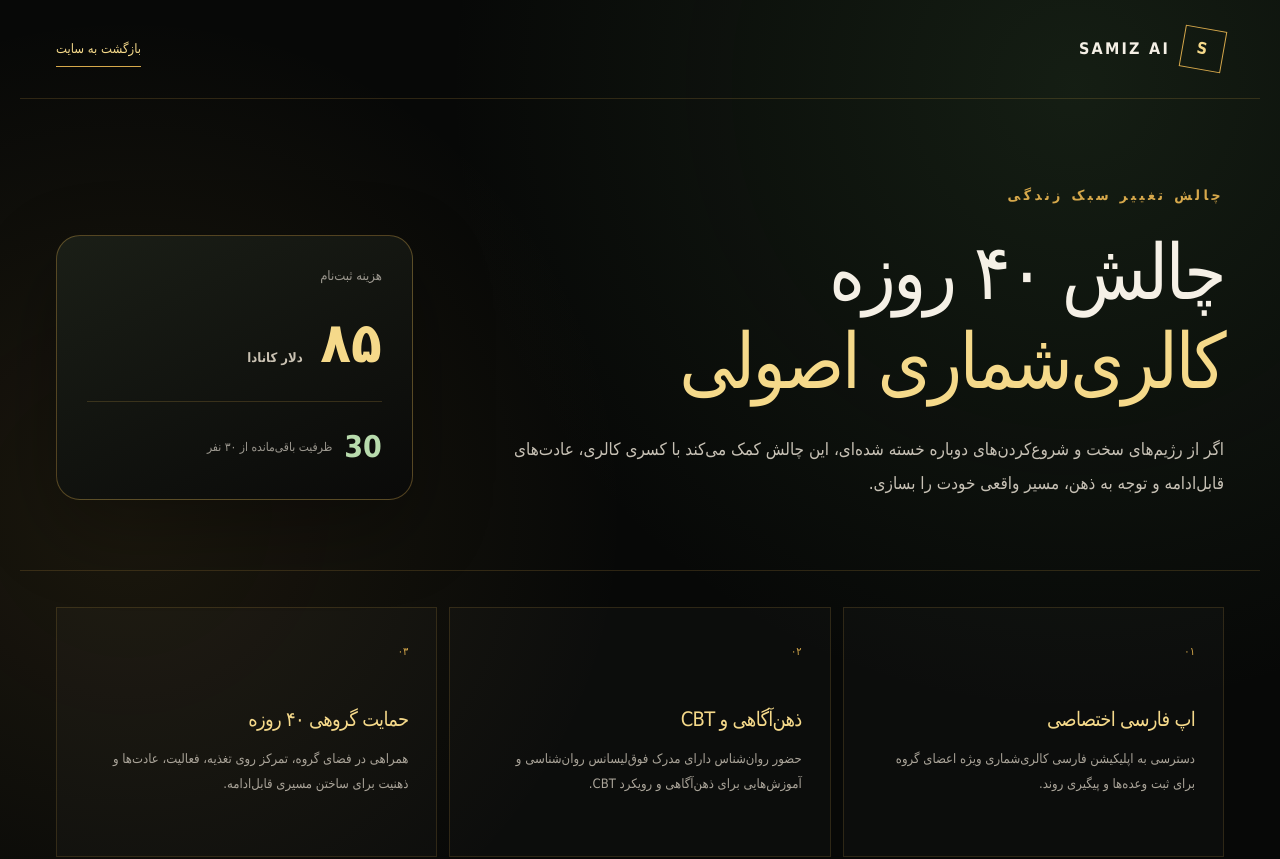
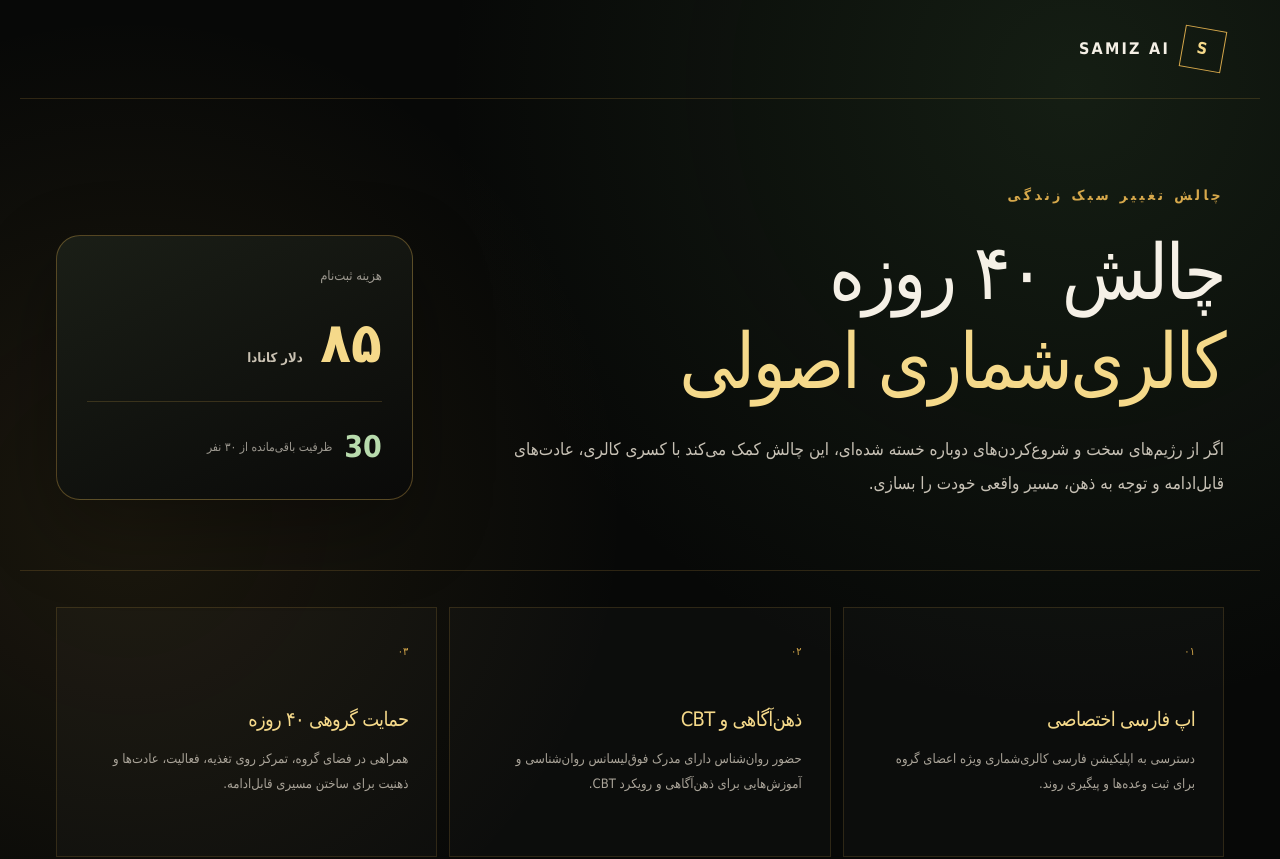
Before and after one commit to hamedsamz/samiz-ai-website, a Next.js app: page /calorie-challenge in a window 1280 px wide. Shown: the top 859 px of the page. Built offline with nearby package versions, Linux system fonts and the light colour scheme; no server answers; the database is empty; a web font is replaced by a local one.

Commit message:
Remove challenge return link

```diff
--- a/app/calorie-challenge/page.tsx
+++ b/app/calorie-challenge/page.tsx
@@ -37,7 +37,7 @@ export default function CalorieChallengePage() {
   }
 
   return <main className="challenge-page" dir="rtl">
-    <header className="challenge-header"><Link href="/" className="challenge-logo"><span>S</span><b>SAMIZ AI</b></Link><Link href="/" className="challenge-back">بازگشت به سایت</Link></header>
+    <header className="challenge-header"><Link href="/" className="challenge-logo"><span>S</span><b>SAMIZ AI</b></Link></header>
     <section className="challenge-hero">
       <div><p className="eyebrow">چالش تغییر سبک زندگی</p><h1>چالش ۴۰ روزه<br/><em>کالری‌شماری اصولی</em></h1><p>اگر از رژیم‌های سخت و شروع‌کردن‌های دوباره خسته شده‌ای، این چالش کمک می‌کند با کسری کالری، عادت‌های قابل‌ادامه و توجه به ذهن، مسیر واقعی خودت را بسازی.</p></div>
       <div className="challenge-price"><span>هزینه ثبت‌نام</span><strong>۸۵ <small>دلار کانادا</small></strong><div><b>{capacity ? capacity.remaining : "—"}</b><span>ظرفیت باقی‌مانده از ۳۰ نفر</span></div></div>
```
